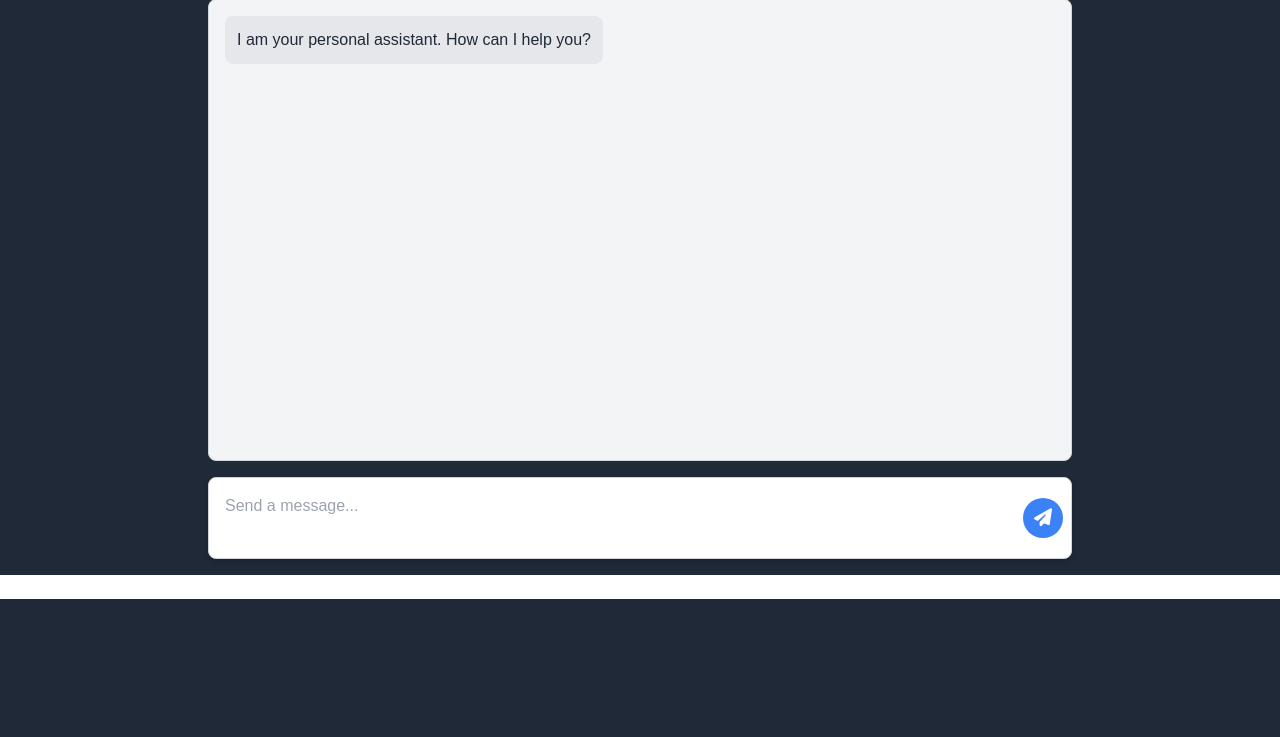
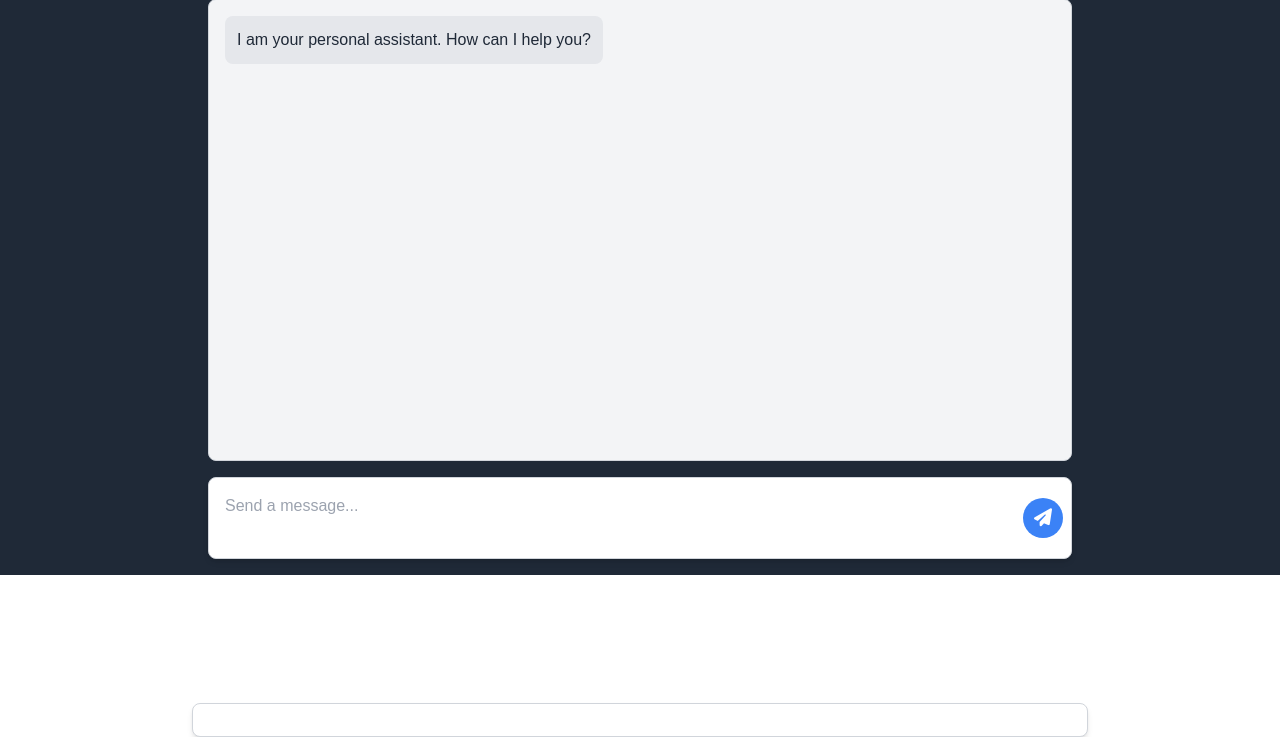
Before and after one commit to CoderSubrota/p_and_b_chatbot_django, a Django app: page / in a window 1280 px wide. Shown: the part 225-962 px from the top of the page. Before the commit the page ends 824 px from the top, so only its background shows below. Run offline with Django 5.2, Linux system fonts and the light colour scheme; some libraries are stand-ins or nearby versions.

Commit message:
add updated code for add

```diff
--- a/chats/templates/chatbot.html
+++ b/chats/templates/chatbot.html
@@ -107,8 +107,16 @@
     </div>
 </div>
 
-<script async="async" data-cfasync="false" src="//pl26149604.effectiveratecpm.com/47437f91058ba475e8967c71f0d057e6/invoke.js"></script>
-<div id="container-47437f91058ba475e8967c71f0d057e6" class="my-6"></div>
+
+{% comment %} add section  {% endcomment %}
+
+<!-- Ad Section (Properly Integrated) -->
+<div class="w-full mt-32">
+    <div class="mx-auto max-w-4xl p-4 bg-white border border-gray-300 rounded-lg shadow-md text-center">
+        <script async="async" data-cfasync="false" src="//pl26149604.effectiveratecpm.com/47437f91058ba475e8967c71f0d057e6/invoke.js"></script>
+        <div id="container-47437f91058ba475e8967c71f0d057e6"></div>
+    </div>
+</div>
 
 </body>
 </html>
```
